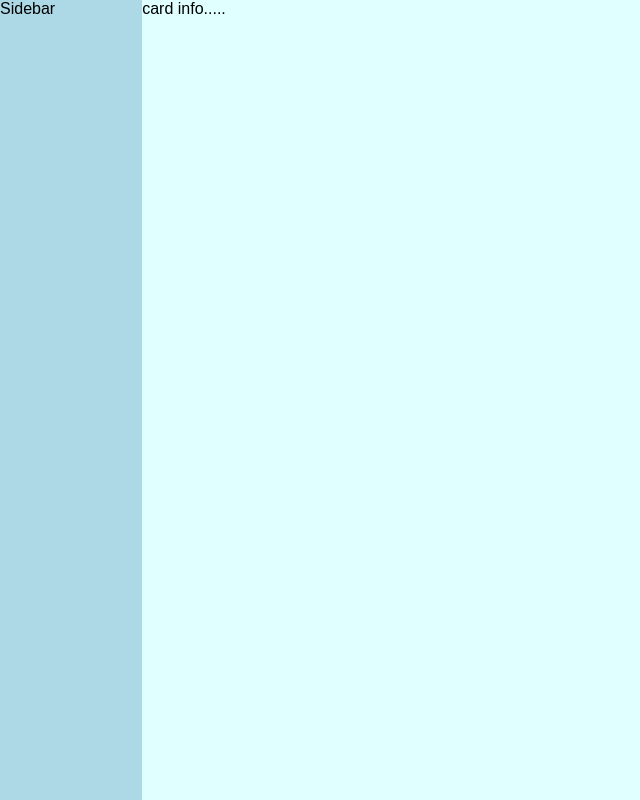
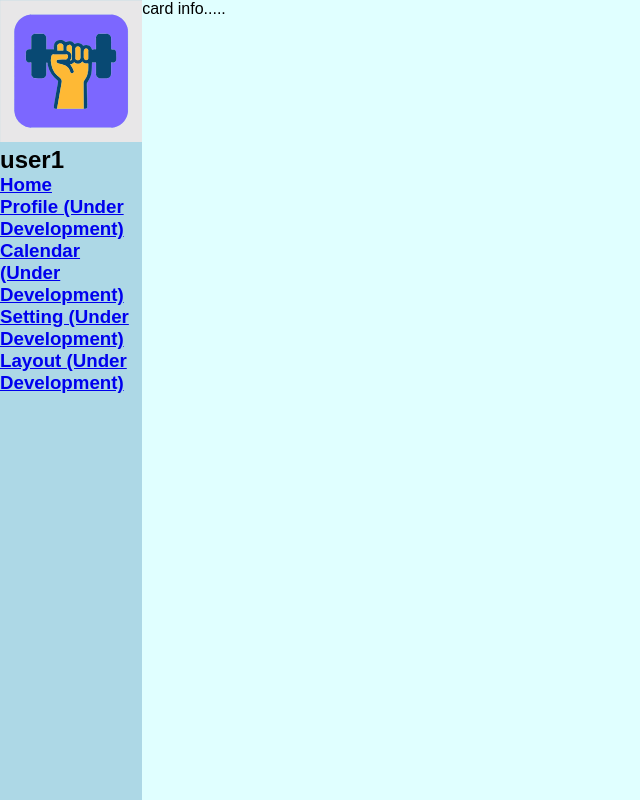
Before and after one commit to freddy990117/Fitness-Dashboard, a React (Vite) app: page /dashboard in a window 1280 px wide. Shown: the whole page, without its empty margins (0-640 px from the left). Built offline with nearby package versions, Linux system fonts and the light colour scheme; no server answers; sample sign-in values are in the browser's storage; a web font is replaced by a local one.

Commit message:
Setup Sidebar's Layout

```diff
--- a/src/components/Sidebar.jsx
+++ b/src/components/Sidebar.jsx
@@ -1,7 +1,31 @@
 import React from "react";
 
 const Sidebar = () => {
-  return <div>Sidebar</div>;
+  return (
+    <div className="sidebar-wrapper">
+      <div className="sidebar-header">
+        <img src="/public/vite.svg" alt="user1_Photo" />
+        <h2>user1</h2>
+      </div>
+      <div className="sidebar-menu">
+        <h3>
+          <a href="#">Home</a>
+        </h3>
+        <h3 className="disable">
+          <a href="#">Profile (Under Development)</a>
+        </h3>
+        <h3 className="disable">
+          <a href="#">Calendar (Under Development)</a>
+        </h3>
+        <h3 className="disable">
+          <a href="#">Setting (Under Development)</a>
+        </h3>
+        <h3>
+          <a href="#">Layout (Under Development)</a>
+        </h3>
+      </div>
+    </div>
+  );
 };
 
 export default Sidebar;
```
